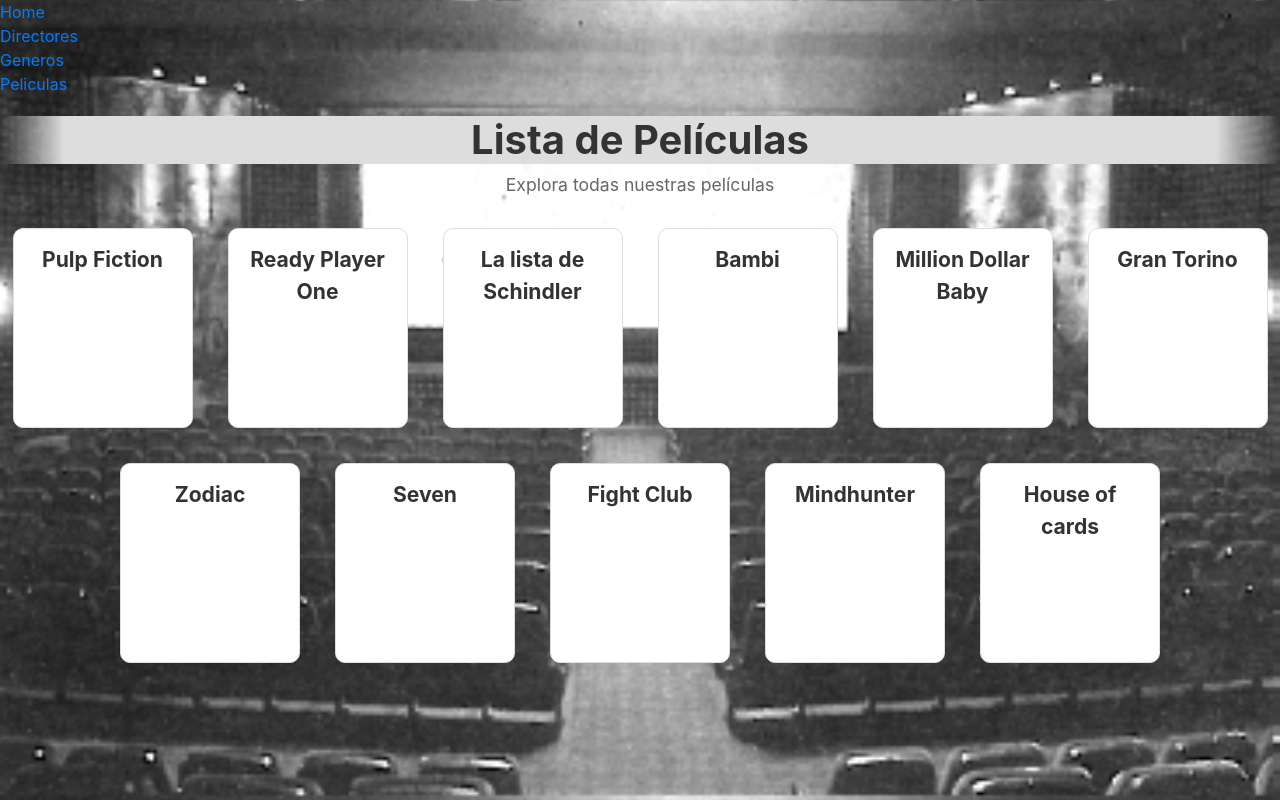
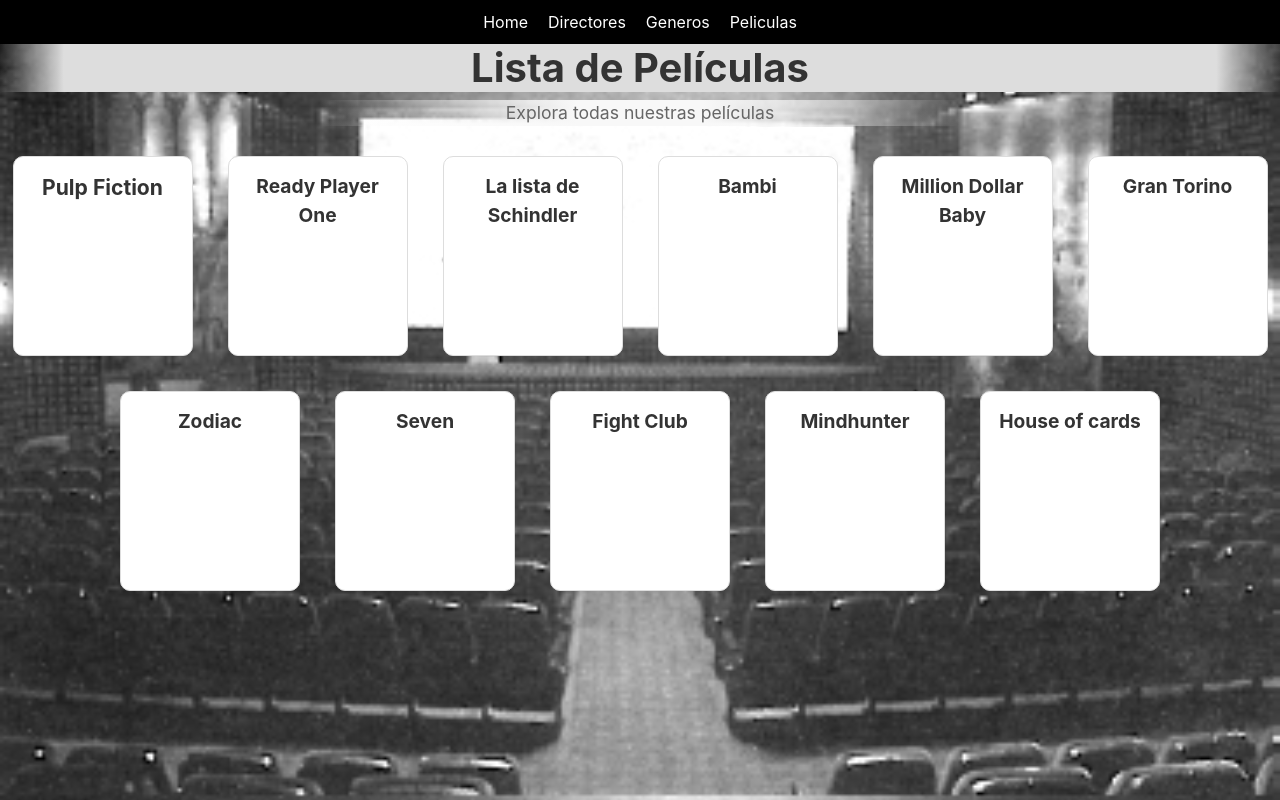
Before and after one commit to JuanGarrid0/Videoclub, a Django app: page /lista in a window 1280 px wide. Run offline with Django 5.2, Linux system fonts and the light colour scheme; data comes from the database, SQL or seed files in the repository; some libraries are stand-ins or nearby versions.

Commit message:
Agregado .css del índice de las páginas

```diff
--- a/videoclub/movies/static/movies/styles.css
+++ b/videoclub/movies/static/movies/styles.css
@@ -1,5 +1,23 @@
 body{
     background-image: url("images/cine.jpg");background-size: cover;
+}
+/* Código de modificación del índice */
+#indice {
+    display: flex;
+    justify-content: center;
+    background-color: black;
+    padding: 10px;
+    gap: 20px;
+}
+
+#indice a {
+    color: white;
+    font-size: 16px;
+    transition: color 0.2s;
+}
+
+#indice a:hover {
+    color: yellow;
 }
 
 /* Código de modificación de 'lista' */
@@ -10,14 +28,15 @@ body{
 #peliculas h2 {
     color: #333;
     font-size: 2.5em;
-    margin-top: 20px;
+    margin-top: 0px;
     background: radial-gradient(circle, rgba(221, 221, 221, 1) 90%, rgba(221, 221, 221, 0) 100%);
 }
 
-#peliculas p {
+#peliculas p:first-of-type {
     color: #666;
     font-size: 1.1em;
     margin-bottom: 20px;
+    background: radial-gradient(circle, rgb(248, 248, 248) 10%, rgba(221, 221, 221, 0) 50%);
 }
 
 #peliculas #lista {
@@ -28,7 +47,7 @@ body{
 }
 
 #peliculas #pelicula{
-    background-color: #fff;
+    background: #fff;
     border: 1px solid #ddd;
     border-radius: 10px;
     width: 180px;
--- a/videoclub/movies/templates/movies/layout.html
+++ b/videoclub/movies/templates/movies/layout.html
@@ -10,7 +10,7 @@
 
     <body>
 
-        <div>
+        <div id = "indice">
             <div>
                 <a href="{% url 'index' %}">Home</a>
             </div>
```
